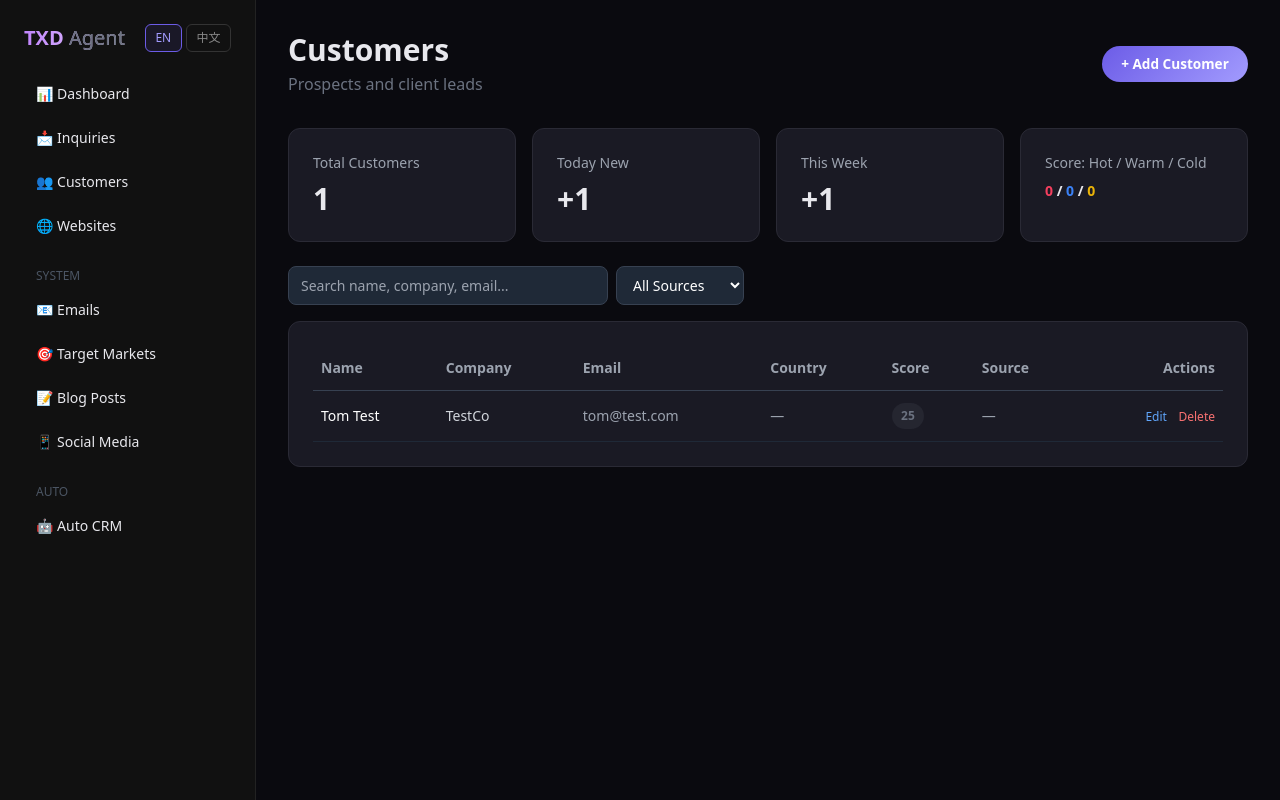
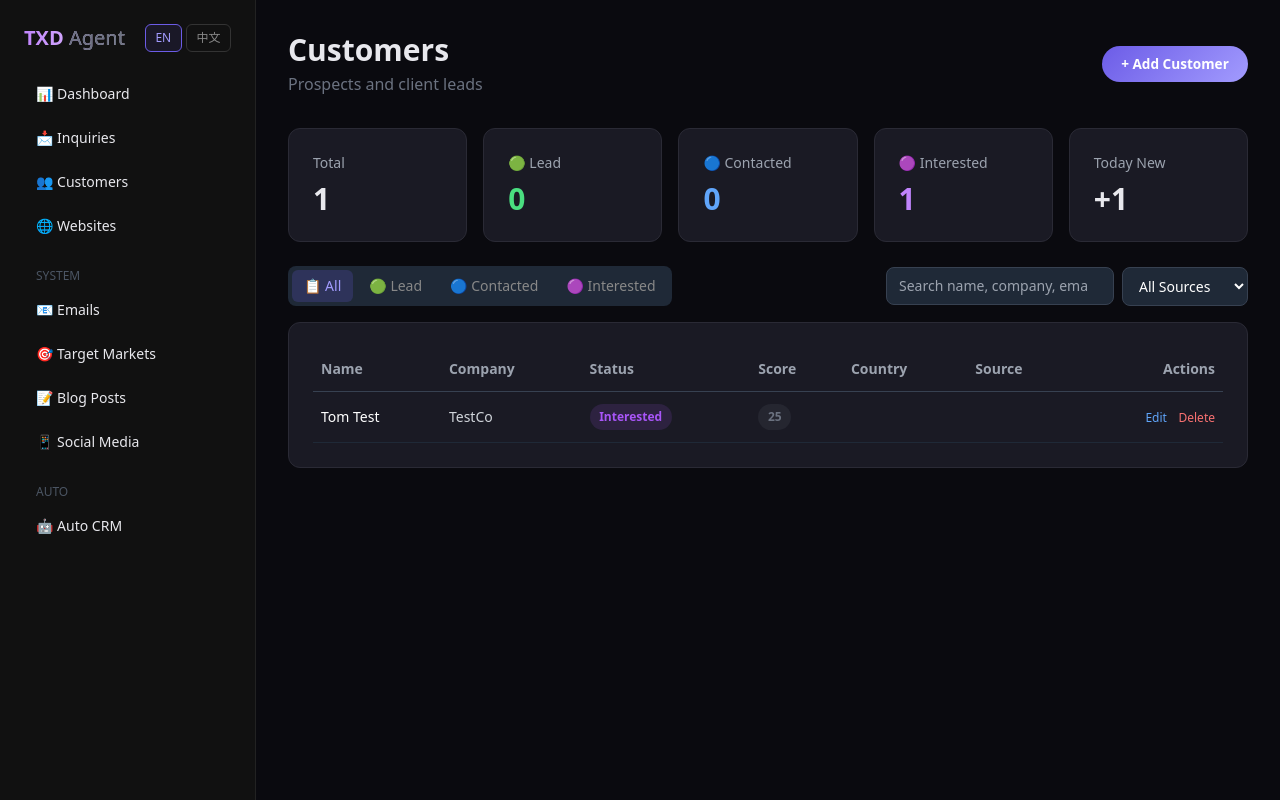
Before and after one commit to Jackzhangj2026/txd-trading, a FastAPI app: page /admin/customers in a window 1280 px wide. Run offline with FastAPI, Linux system fonts and the light colour scheme; data comes from the database, SQL or seed files in the repository; both versions use the stored data as it was after the commit; some libraries are stand-ins or nearby versions.

Commit message:
feat: customer status classification (lead/contacted/interested) + UI

```diff
--- a/backend/admin/i18n.py
+++ b/backend/admin/i18n.py
@@ -161,6 +161,9 @@ I18N = {
     "Recent Auto CRM Customers": {"en": "Recent Auto CRM Customers", "zh": "最近导入的客户"},
     "Imported": {"en": "Imported", "zh": "已导入"},
     "Not imported": {"en": "Not imported", "zh": "未导入"},
+    "status_lead": {"en": "Lead", "zh": "潜在客户"},
+    "status_contacted": {"en": "Contacted", "zh": "已联系"},
+    "status_interested": {"en": "Interested", "zh": "意向客户"},
     "Recent Customers from Auto Search": {"en": "Recent Customers from Auto Search", "zh": "自动搜索最新客户"},
     "Customers found by today's auto search": {"en": "Customers found by today's auto search (source = auto_crm_search)", "zh": "今日自动搜索找到的客户（来源=auto_crm_search）"},
     "Task History": {"en": "Task History", "zh": "任务历史"},
--- a/backend/admin/templates/customers.html
+++ b/backend/admin/templates/customers.html
@@ -10,27 +10,23 @@
 </div>
 
 <!-- Stats Cards -->
-<div class="grid grid-cols-1 md:grid-cols-4 gap-4 mb-6">
-    <div class="card">
-        <div class="text-gray-400 text-sm">{{ _t('Total Customers') }}</div>
-        <div class="text-3xl font-bold mt-2" id="stat-total">—</div>
-    </div>
-    <div class="card">
-        <div class="text-gray-400 text-sm">{{ _t('Today New') }}</div>
-        <div class="text-3xl font-bold mt-2" id="stat-today">—</div>
-    </div>
-    <div class="card">
-        <div class="text-gray-400 text-sm">{{ _t('This Week') }}</div>
-        <div class="text-3xl font-bold mt-2" id="stat-week">—</div>
-    </div>
-    <div class="card">
-        <div class="text-gray-400 text-sm">{{ _t('Score: Hot / Warm / Cold') }}</div>
-        <div class="text-3xl font-bold mt-2 text-sm" id="stat-scores">—</div>
-    </div>
+<div class="grid grid-cols-1 md:grid-cols-5 gap-4 mb-6">
+    <div class="card"><div class="text-gray-400 text-sm">{{ _t('Total') }}</div><div class="text-3xl font-bold mt-2" id="stat-total">—</div></div>
+    <div class="card"><div class="text-gray-400 text-sm">🟢 {{ _t('status_lead') }}</div><div class="text-3xl font-bold mt-2 text-green-400" id="stat-lead">—</div></div>
+    <div class="card"><div class="text-gray-400 text-sm">🔵 {{ _t('status_contacted') }}</div><div class="text-3xl font-bold mt-2 text-blue-400" id="stat-contacted">—</div></div>
+    <div class="card"><div class="text-gray-400 text-sm">🟣 {{ _t('status_interested') }}</div><div class="text-3xl font-bold mt-2 text-purple-400" id="stat-interested">—</div></div>
+    <div class="card"><div class="text-gray-400 text-sm">{{ _t('Today New') }}</div><div class="text-3xl font-bold mt-2" id="stat-today">—</div></div>
 </div>
 
-<div class="mb-4 flex gap-2">
-    <input id="search-input" type="text" placeholder="{{ _t('Search name, company, email...') }}" class="bg-gray-800 text-white px-3 py-2 rounded-lg text-sm border border-gray-700 flex-1 max-w-xs" onkeyup="debounceLoad()">
+<div class="mb-4 flex gap-2 items-center">
+    <div class="flex gap-1 bg-gray-800 rounded-lg p-1">
+        <button class="status-tab px-3 py-1.5 rounded-md text-sm font-medium" data-status="" onclick="filterByStatus('')">📋 {{ _t('All') }}</button>
+        <button class="status-tab px-3 py-1.5 rounded-md text-sm font-medium" data-status="lead" onclick="filterByStatus('lead')">🟢 {{ _t('status_lead') }}</button>
+        <button class="status-tab px-3 py-1.5 rounded-md text-sm font-medium" data-status="contacted" onclick="filterByStatus('contacted')">🔵 {{ _t('status_contacted') }}</button>
+        <button class="status-tab px-3 py-1.5 rounded-md text-sm font-medium" data-status="interested" onclick="filterByStatus('interested')">🟣 {{ _t('status_interested') }}</button>
+    </div>
+    <div style="flex:1"></div>
+    <input id="search-input" type="search" placeholder="{{ _t('Search name, company, email...') }}" class="bg-gray-800 text-white px-3 py-2 rounded-lg text-sm border border-gray-700 max-w-xs" onkeyup="debounceLoad()">
     <select id="filter-source" class="bg-gray-800 text-white px-3 py-2 rounded-lg text-sm border border-gray-700" onchange="loadCustomers()">
         <option value="">{{ _t('All Sources') }}</option>
         <option value="website">Website</option>
@@ -38,7 +34,7 @@
         <option value="alibaba">Alibaba</option>
         <option value="linkedin">LinkedIn</option>
         <option value="import">Import</option>
-        <option value="market_scan">Market Scan</option>
+        <option value="auto_crm_search">Auto Search</option>
     </select>
 </div>
 
@@ -48,9 +44,9 @@
             <tr class="text-gray-400 border-b border-gray-700">
                 <th class="text-left py-3 px-2">{{ _t('Name') }}</th>
                 <th class="text-left py-3 px-2">{{ _t('Company') }}</th>
-                <th class="text-left py-3 px-2">{{ _t('Email') }}</th>
+                <th class="text-left py-3 px-2">{{ _t('Status') }}</th>
+                <th class="text-left py-3 px-2">{{ _t('Score') }}</th>
                 <th class="text-left py-3 px-2">{{ _t('Country') }}</th>
-                <th class="text-left py-3 px-2">{{ _t('Score') }}</th>
                 <th class="text-left py-3 px-2">{{ _t('Source') }}</th>
                 <th class="text-right py-3 px-2">{{ _t('Actions') }}</th>
             </tr>
@@ -82,7 +78,6 @@
                     <option value="alibaba">Alibaba</option>
                     <option value="linkedin">LinkedIn</option>
                     <option value="import">Import</option>
-                    <option value="market_scan">Market Scan</option>
                 </select>
             </div>
             <div><label class="text-sm text-gray-400">{{ _t('Notes') }}</label><textarea id="cust-notes" rows="3" class="w-full bg-gray-800 text-white px-3 py-2 rounded-lg border border-gray-700 mt-1"></textarea></div>
@@ -94,11 +89,25 @@
     </div>
 </div>
 
+<style>
+.status-tab { background: transparent; color: #888; cursor: pointer; transition: all 0.2s; border: none; }
+.status-tab:hover { background: rgba(255,255,255,0.05); color: #fff; }
+.status-tab.active { background: rgba(108,92,231,0.2); color: #a29bfe; }
+</style>
+
 <script>
 const STR = {{ _js_t | safe }};
 function _t(k) { return STR[k] || k; }
+let currentStatus = '';
 
 function debounceLoad() { clearTimeout(window._dl); window._dl = setTimeout(loadCustomers, 300); }
+
+function filterByStatus(status) {
+    currentStatus = status;
+    document.querySelectorAll('.status-tab').forEach(b => b.classList.remove('active'));
+    document.querySelector(`.status-tab[data-status="${status}"]`).classList.add('active');
+    loadCustomers();
+}
 
 async function loadCustomers() {
     const search = document.getElementById('search-input').value;
@@ -106,6 +115,7 @@ async function loadCustomers() {
     let url = '/api/customers?page_size=50';
     if (search) url += '&search=' + encodeURIComponent(search);
     if (source) url += '&source=' + source;
+    if (currentStatus) url += '&status=' + currentStatus;
     try {
         const res = await fetch(url);
         const data = await res.json();
@@ -116,15 +126,20 @@ async function loadCustomers() {
         }
         tbody.innerHTML = data.items.map(c => {
             const scoreColor = c.score >= 60 ? '#22c55e' : c.score >= 30 ? '#eab308' : '#6b7280';
+            const statusColors = {lead: '#22c55e', contacted: '#3b82f6', interested: '#a855f7'};
+            const statusLabels = {lead: 'Lead', contacted: 'Contacted', interested: 'Interested'};
+            const sc = statusColors[c.status] || '#6b7280';
+            const sl = statusLabels[c.status] || c.status;
             return `<tr class="border-b border-gray-800 hover:bg-white/5">
-                <td class="py-3 px-2 text-white">${c.name || '—'}</td>
-                <td class="py-3 px-2 text-gray-300">${c.company || '—'}</td>
-                <td class="py-3 px-2 text-gray-400">${c.email || '—'}</td>
-                <td class="py-3 px-2 text-gray-400">${c.country || '—'}</td>
+                <td class="py-3 px-2 text-white">${c.name || ''}</td>
+                <td class="py-3 px-2 text-gray-300">${c.company || ''}</td>
+                <td class="py-3 px-2"><span class="badge" style="background:${sc}22;color:${sc}">${sl}</span></td>
                 <td class="py-3 px-2"><span class="badge" style="background:${scoreColor}22;color:${scoreColor}">${c.score}</span></td>
-                <td class="py-3 px-2 text-gray-400">${c.source || '—'}</td>
+                <td class="py-3 px-2 text-gray-400">${c.country || ''}</td>
+                <td class="py-3 px-2 text-gray-400">${c.source || ''}</td>
                 <td class="py-3 px-2 text-right">
                     <button onclick="editCustomer('${c.id}')" class="text-blue-400 hover:text-blue-300 text-xs mr-2">${_t('Edit')}</button>
+                    ${c.status !== 'interested' ? `<button onclick="markInterested('${c.id}')" class="text-purple-400 hover:text-purple-300 text-xs mr-2">${_t('Interested')}</button>` : ''}
                     <button onclick="deleteCustomer('${c.id}')" class="text-red-400 hover:text-red-300 text-xs">${_t('Delete')}</button>
                 </td>
             </tr>`;
@@ -132,6 +147,18 @@ async function loadCustomers() {
     } catch(e) {
         document.getElementById('customer-table-body').innerHTML = '<tr><td colspan="7" class="text-red-400 py-8 text-center">' + _t('Failed to load') + '</td></tr>';
     }
+}
+
+async function loadStats() {
+    try {
+        const res = await fetch('/api/customers/stats/info');
+        const s = await res.json();
+        document.getElementById('stat-total').textContent = s.total;
+        document.getElementById('stat-lead').textContent = s.statuses ? s.statuses.lead : '—';
+        document.getElementById('stat-contacted').textContent = s.statuses ? s.statuses.contacted : '—';
+        document.getElementById('stat-interested').textContent = s.statuses ? s.statuses.interested : '—';
+        document.getElementById('stat-today').textContent = '+' + s.today_new;
+    } catch(e) {}
 }
 
 function showCustomerModal() {
@@ -157,6 +184,13 @@ async function editCustomer(id) {
     document.getElementById('customer-modal').classList.remove('hidden');
 }
 
+async function markInterested(id) {
+    if (!confirm('Mark this customer as interested?')) return;
+    await fetch('/api/customers/' + id + '/mark-interested', {method:'POST'});
+    loadCustomers();
+    loadStats();
+}
+
 async function saveCustomer(e) {
     e.preventDefault();
     const id = document.getElementById('cust-id').value;
@@ -176,33 +210,20 @@ async function saveCustomer(e) {
     }
     closeModal('customer-modal');
     loadCustomers();
+    loadStats();
 }
 
 async function deleteCustomer(id) {
     if (!confirm('Delete this customer?')) return;
     await fetch('/api/customers/' + id, {method:'DELETE'});
     loadCustomers();
+    loadStats();
 }
 
-function closeModal(id) {
-    document.getElementById(id).classList.add('hidden');
-}
+function closeModal(id) { document.getElementById(id).classList.add('hidden'); }
 
-loadCustomers();
+// Init
+filterByStatus('');
 loadStats();
-
-async function loadStats() {
-    try {
-        const res = await fetch('/api/customer-stats');
-        const s = await res.json();
-        document.getElementById('stat-total').textContent = s.total;
-        document.getElementById('stat-today').textContent = '+' + s.today_new;
-        document.getElementById('stat-week').textContent = '+' + s.week_new;
-        document.getElementById('stat-scores').innerHTML =
-            `<span style="color:#f43f5e">${s.scores.hot}</span> / <span style="color:#3b82f6">${s.scores.warm}</span> / <span style="color:#eab308">${s.scores.cold}</span>`;
-    } catch(e) {
-        // ignore
-    }
-}
 </script>
 {% endblock %}
--- a/backend/main.py
+++ b/backend/main.py
@@ -12,7 +12,6 @@ from backend.routers import content, customers, products, inquiries, mailboxes,
 from backend.routers import websites as websites_router
 from backend.routers.settings import router as settings_router
 from backend.routers.auto_crm import router as auto_crm_router
-from backend.routers.customer_stats import router as customer_stats_router
 from backend.routers import content_media as content_media_router
 
 
@@ -48,7 +47,6 @@ app.include_router(target_markets.router)
 app.include_router(websites_router.router)
 app.include_router(settings_router)
 app.include_router(auto_crm_router)
-app.include_router(customer_stats_router)
 app.include_router(admin_router)
 app.include_router(content_media_router.router)
 
--- a/backend/models/customer.py
+++ b/backend/models/customer.py
@@ -14,6 +14,7 @@ class Customer(UUIDMixin, TimestampMixin, Base):
     company: Mapped[str] = mapped_column(String(200), index=True, default="")
     country: Mapped[str] = mapped_column(String(100), default="")
     source: Mapped[str] = mapped_column(String(50), default="")  # website / email / alibaba / linkedin / import
+    status: Mapped[str] = mapped_column(String(20), default="lead")  # lead / contacted / interested
     score: Mapped[int] = mapped_column(Integer, default=0)  # 0-100 lead score
     matched_market: Mapped[str] = mapped_column(String(100), default="")  # Target market name
     notes: Mapped[str] = mapped_column(Text, default="")
--- a/backend/schemas/customer.py
+++ b/backend/schemas/customer.py
@@ -9,6 +9,7 @@ class CustomerCreate(BaseModel):
     company: str = ""
     country: str = ""
     source: str = ""
+    status: str = "lead"
     notes: str = ""
 
 
@@ -19,6 +20,7 @@ class CustomerUpdate(BaseModel):
     company: str | None = None
     country: str | None = None
     source: str | None = None
+    status: str | None = None
     score: int | None = None
     matched_market: str | None = None
     notes: str | None = None
@@ -33,6 +35,7 @@ class CustomerResponse(BaseModel):
     company: str
     country: str
     source: str
+    status: str = "lead"
     score: int
     matched_market: str
     notes: str
```
Also changed, not shown: backend/routers/customer_stats.py (deleted, +0 -59 lines), backend/routers/customers.py (+48 -3 lines), backend/tasks/auto_crm_daily.py (+4 -5 lines), trade_agent.db.
